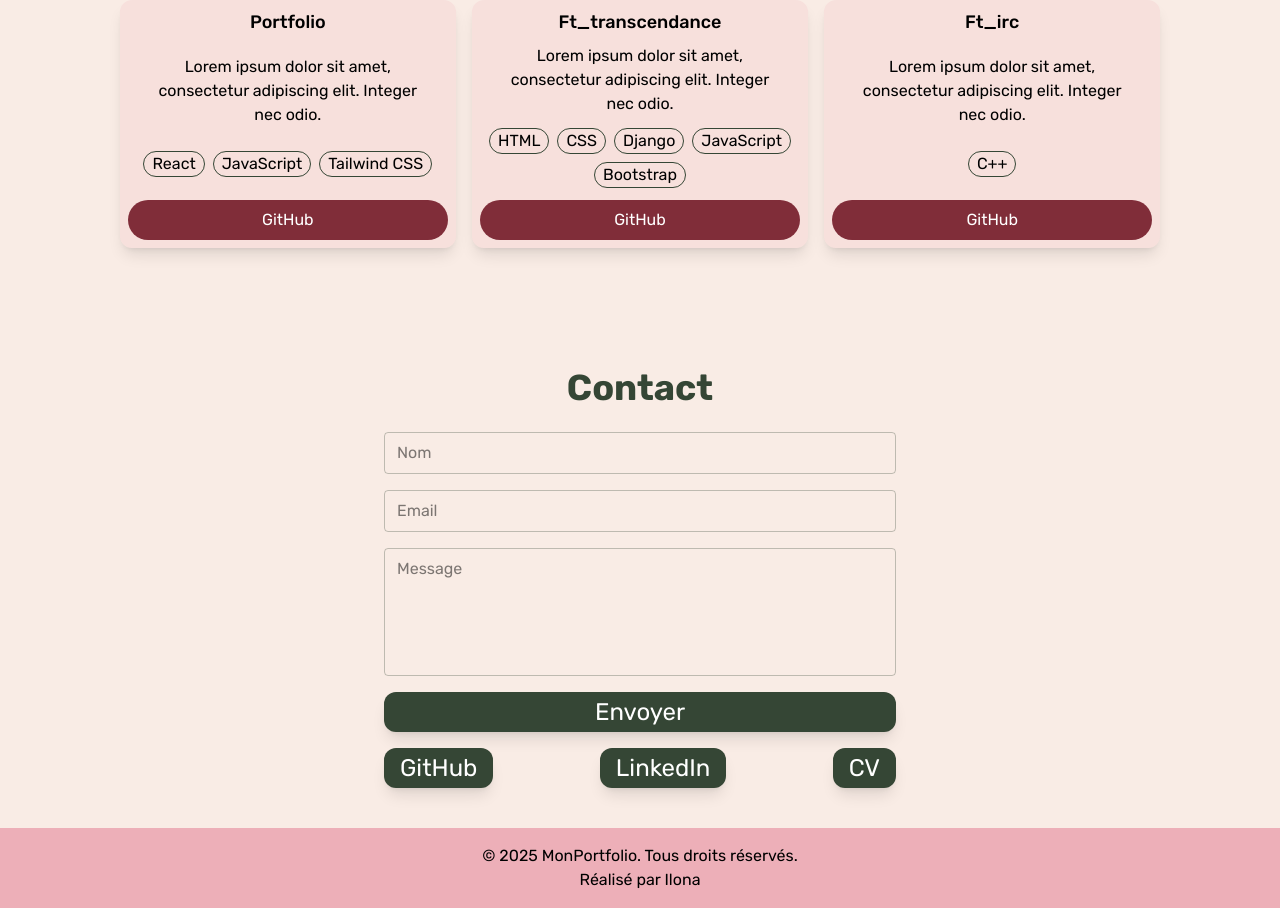
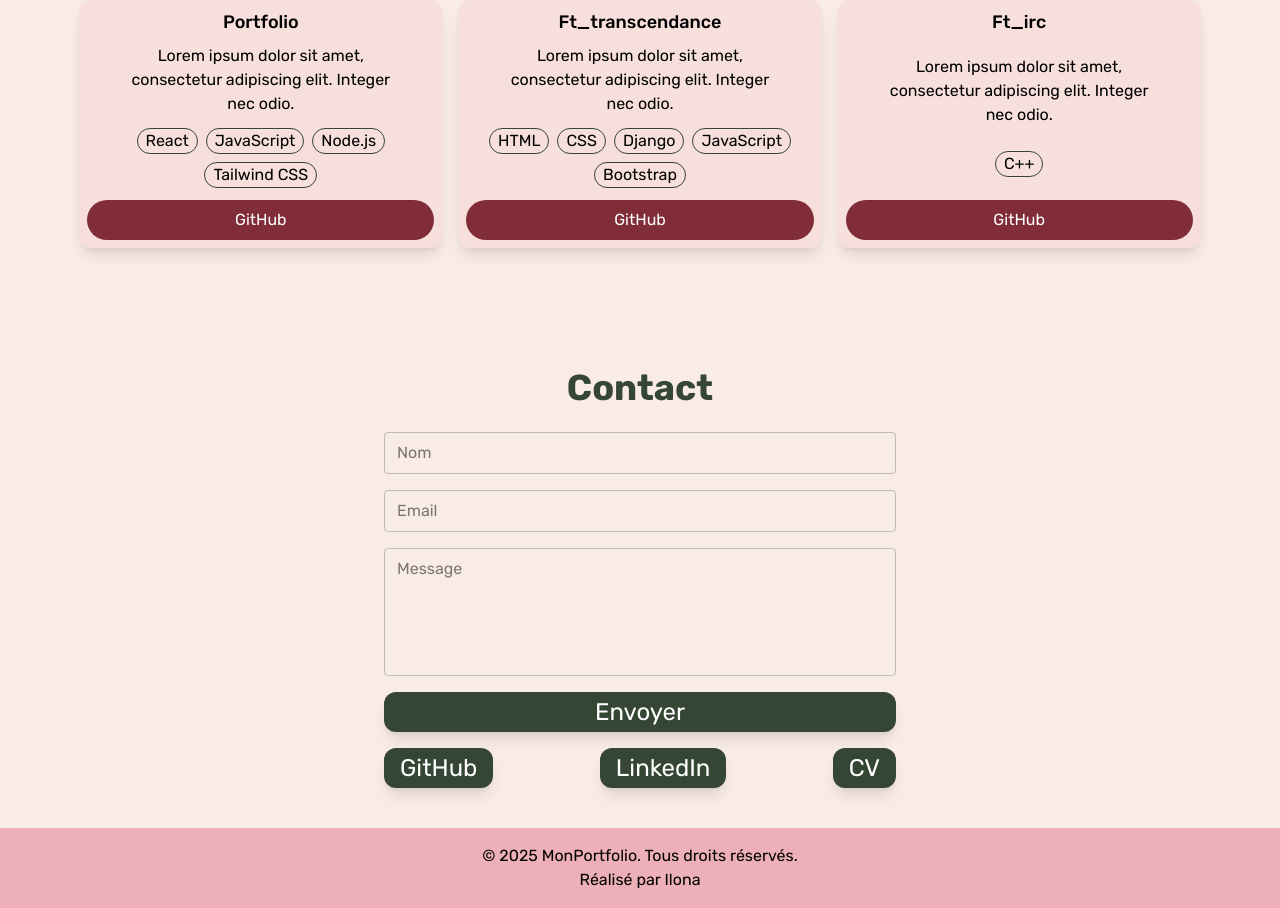
Before and after one commit to slbilona/Portfolio, a React (Vite) app in the folder front/: page / in a window 1280 px wide. Shown: the part 1240-2148 px from the top of the page. Built offline with nearby package versions, Linux system fonts and the light colour scheme.

Commit message:
update CV

```diff
--- a/front/pages/Projets.jsx
+++ b/front/pages/Projets.jsx
@@ -3,7 +3,7 @@ import ProjetsCard from "../components/ProjetsCards"
 
 function Projets() {
     const projets = [
-        {id:1, titre:"Portfolio", description:"Lorem ipsum dolor sit amet, consectetur adipiscing elit. Integer nec odio.", github:"https://github.com/slbilona/Portfolio", skills:["React", "JavaScript", "Tailwind CSS"]},
+        {id:1, titre:"Portfolio", description:"Lorem ipsum dolor sit amet, consectetur adipiscing elit. Integer nec odio.", github:"https://github.com/slbilona/Portfolio", skills:["React", "JavaScript", "Node.js", "Tailwind CSS"]},
         {id:2, titre:"Ft_transcendance", description:"Lorem ipsum dolor sit amet, consectetur adipiscing elit. Integer nec odio.", github:"https://github.com/slbilona/ft_transcendance_3.0", skills:["HTML", "CSS", "Django", "JavaScript", "Bootstrap"]},
         {id:3, titre:"Ft_irc", description:"Lorem ipsum dolor sit amet, consectetur adipiscing elit. Integer nec odio.", github:"https://github.com/slbilona/ft_transcendance_3.0", skills:["C++"]},
     ]
```
Also changed, not shown: front/api/send.js (line endings or trailing spaces), 1 other file (tests, documents, lock files or other folders).
